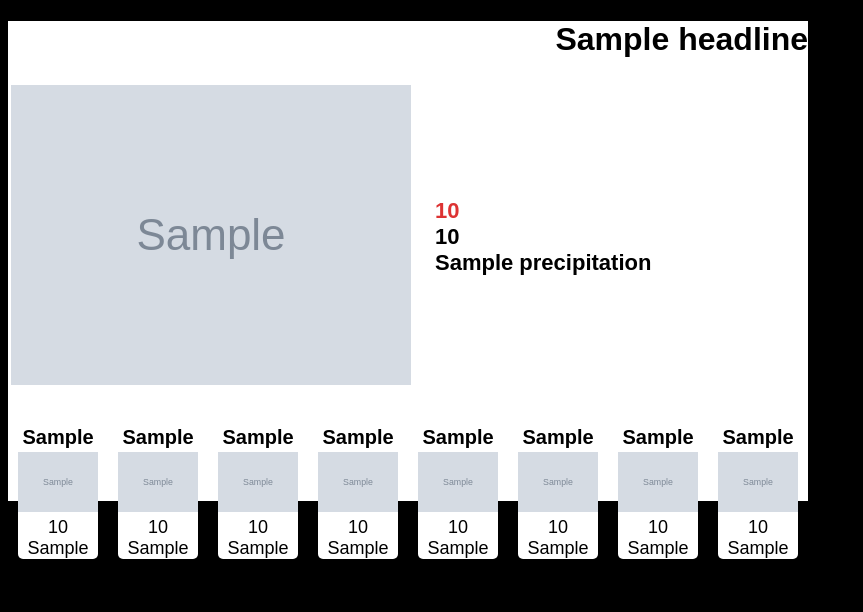
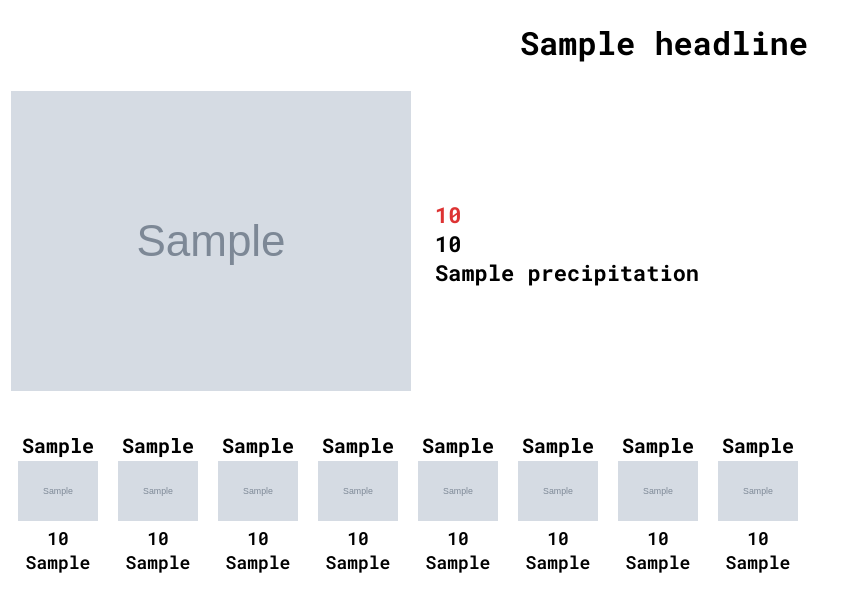
Before and after one commit to pdrabik223/weather_forecast_display, a Flask app: template server/templates/weather_page.html in a window 1280 px wide. Shown: the top 612 px of the page, without its empty margins (0-863 px from the left). Run offline with Flask 3, Linux system fonts and the light colour scheme; the template is opened without the code that fills it: most values are stand-ins (such as "Sample title", 1, 10 or a date in 2020); grey boxes marked "Sample" are stand-in pictures.

Commit message:
better error logging and roboto font

```diff
--- a/server/accu_weather.py
+++ b/server/accu_weather.py
@@ -74,6 +74,7 @@
     )
 
     if r.status_code != 200:
+        print(r.json())
         return None
 
     for resp in r.json():
@@ -99,6 +100,7 @@
     )
 
     if r.status_code != 200:
+        print(r.json())
         return None
 
     resp = r.json()[0]
@@ -119,6 +121,7 @@
     )
 
     if r.status_code != 200:
+        print(r.json())
         return None
 
     resp = r.json()
@@ -159,6 +162,7 @@
     )
 
     if r.status_code != 200:
+        print(r.json())
         return None
 
     resp = r.json()
--- a/server/templates/weather_page.html
+++ b/server/templates/weather_page.html
@@ -3,12 +3,19 @@
 
 <head>
     <meta charset="UTF-8">
-    <title>Weather in Rest</title>
+    <link rel="preconnect" href="https://fonts.googleapis.com">
+    <link rel="preconnect" href="https://fonts.gstatic.com" crossorigin>
+    <link href="https://fonts.googleapis.com/css2?family=Roboto+Mono:ital,wght@0,100..700;1,100..700&display=swap"
+        rel="stylesheet">
+    <title>Weather station control panel</title>
     <style>
         body {
-            font-family: Arial, sans-serif;
-            background-color: black;
+            font-family: "Roboto Mono", monospace;
+            font-optical-sizing: auto;
+            font-weight: 600;
+            font-style: normal;
         }
+
 
         .display {
 
```
Also changed, not shown: server/templates/error_page.html (+11 -1 lines).
